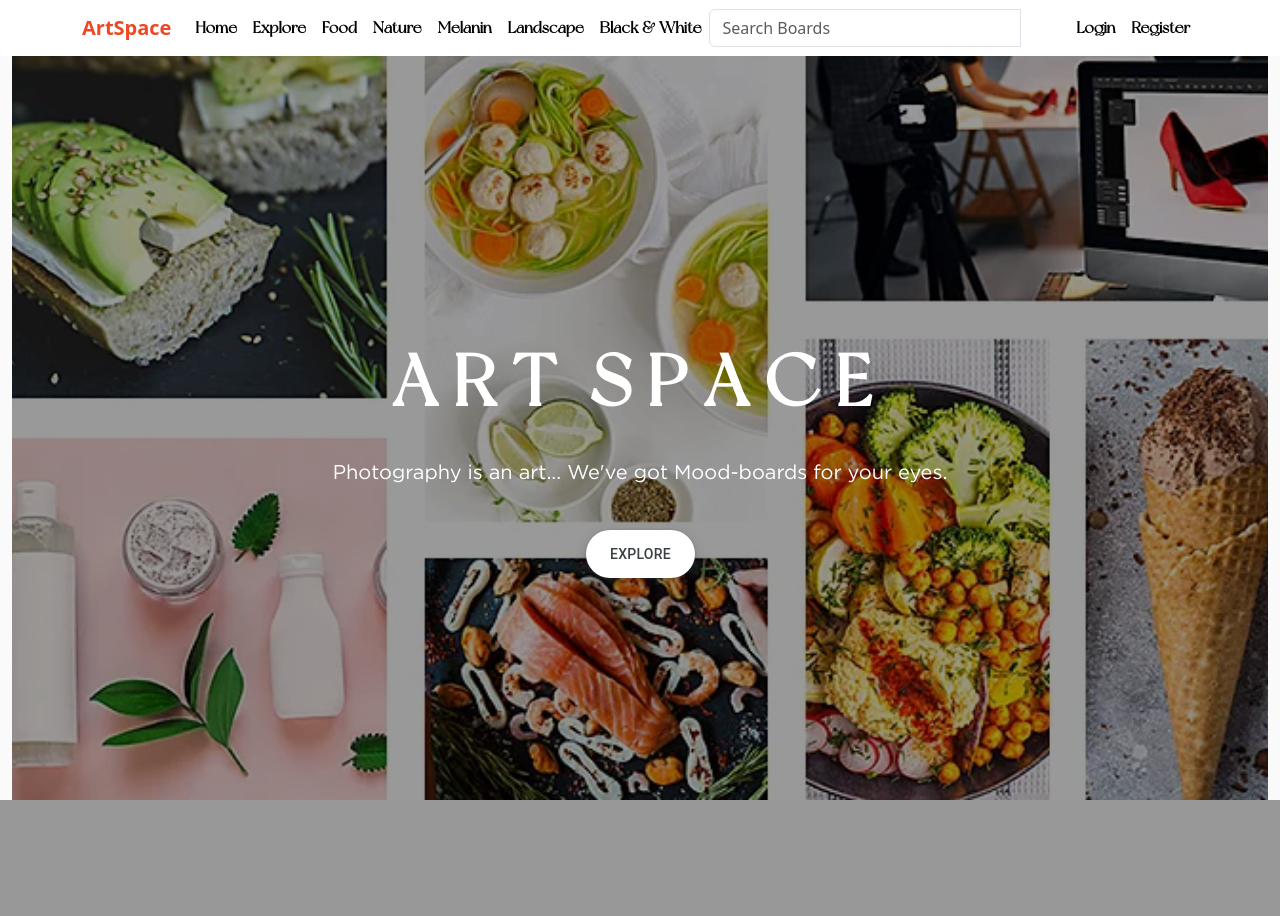
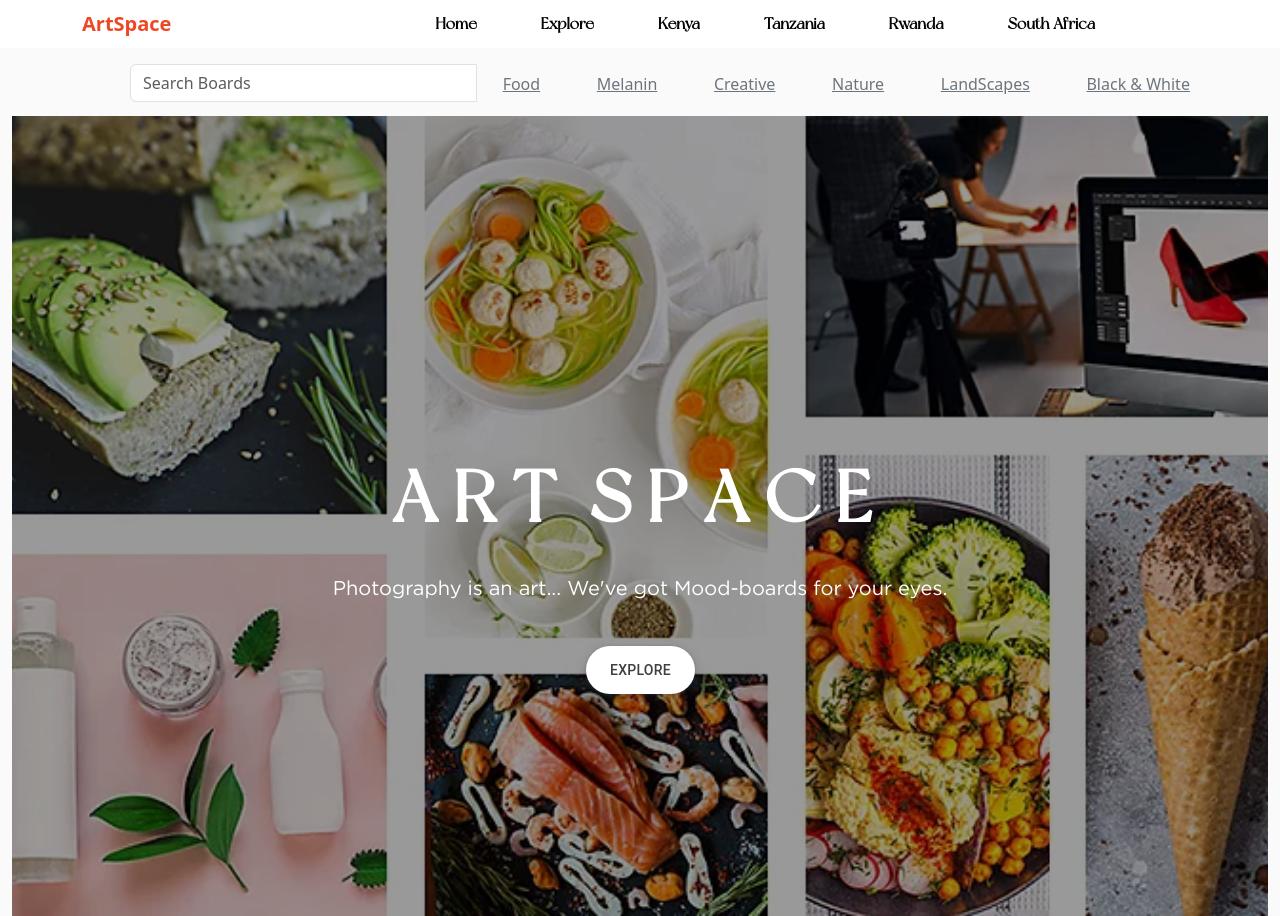
Before and after one commit to AtienoObwanda/artSpace, a Django app: page / in a window 1280 px wide. Before the commit the page ends 800 px from the top, so only its background shows below. Run offline with Django 4.2, Linux system fonts and the light colour scheme; parts of the project's set-up code (start-up, migrations or seed data) failed here and were passed over; some libraries are stand-ins or nearby versions.

Commit message:
Updating navbar to display categories and locations

```diff
--- a/space/templates/art/layout.html
+++ b/space/templates/art/layout.html
@@ -22,31 +22,58 @@
     {% endblock %}
 </head>
 <body>
-  <header class="site-header" >
+    <div class="container">
+        <header class="blog-header lh-1 py-3 site-header">
+          <div class="row flex-nowrap justify-content-between align-items-center">
             <nav class="navbar navbar-expand-md navbar-dark bg-steel fixed-top">
                 <div class="container">
                     <a class="navbar-brand mr-4" href="{% url 'home' %}" style="color: #ee4723; font-weight: bolder;">ArtSpace</a>
                     <button class="navbar-toggler" type="button" data-toggle="collapse" data-target="#">
                         <span class="navbar-toggler-icon"></span>
                     </button>
+                    <!--Dummy-divs space Creator-->
+                    <div class="ms-5"></div>
+                    <div class="ms-5"></div>
+                    <div class="ms-5"></div>
+                    <div class="ms-5"></div>
+                    <!--End of Dummy spacer-->
                     <div class="collapse navbar-collapse" id="navbarToggle">
                         <div class="navbar-nav mr-auto">
-                    <a class="nav-item nav-link" href="{% url 'home' %}">Home</a>
-                    <a class="nav-item nav-link" href="{% url 'explore' %}">Explore</a>
-                    <a class="nav-item nav-link" href="{% url 'explore' %}">Food </a>
-                    <a class="nav-item nav-link" href="{% url 'explore' %}">Nature</a>
-                    <a class="nav-item nav-link" href="{% url 'explore' %}">Melanin</a>
-                    <a class="nav-item nav-link" href="{% url 'explore' %}">Landscape</a>
-                    <a class="nav-item nav-link" href="{% url 'explore' %}">Black & White</a>
+                            <a class="nav-item nav-link ms-5 mr-2" href="{% url 'home' %}">Home</a>
+                            <a class="nav-item nav-link ms-5" href="{% url 'location' %}">Explore</a>
+                            <a class="nav-item nav-link ms-5 mr-2" href="{% url 'location' %}">Kenya </a>
+                            <a class="nav-item nav-link ms-5 mr-2" href="{% url 'location' %}">Tanzania</a>
+                            <a class="nav-item nav-link ms-5 mr-2" href="{% url 'location' %}">Rwanda</a>
+                            <a class="nav-item nav-link ms-5 mr-2" href="{% url 'location' %}">South Africa</a>
+                        </div>
+                        <!-- Navbar right-->
+
+                        <!-- <div class="navbar-nav ms-auto"> -->
+
+                            <!-- {% if current_user.is_authenticated %} -->
+                                <!-- <a class="nav-item nav-link align-right" href="#">New Post</a> -->
+                                <!-- <a class="nav-item nav-link align-right" href="#">Account</a> -->
+                                <!-- <a class="nav-item nav-link align-right" href="#">Logout</a> -->
+                            <!-- {% else%} -->
+                                <!-- <a class="nav-item nav-link align-right" href="#">Login</a>
+                                <a class="nav-item nav-link align-right" href="#">Register</a> -->
+                            <!-- {% endif %}
+                             </div> -->
+                    </div>
+                </div>
+            </nav>
 
           </div>
-                <!-- Navbar right-->
-                <!-- search form end -->
-                <div class="col-sm-4 col-md-4 navbar-right">
+        </header>
+
+        <div class="nav-scroller py-1 mb-2 mt-3 pt-3">
+          <nav class="nav d-flex justify-content-between">
+             <!-- search form start -->
+             <div class="col-sm-4 col-md-4 navbar-right ms-0">
 
                 <form class="navbar-form" role="search" action="{% url 'explore' %}">
 
-                    <div class="input-group">
+                  <div class="input-group ms-5 mr-2">
                     <input type="text" class="form-control" placeholder="Search Boards" name="article">
                     <div class="input-group-btn">
                       <button class="btn btn-default" type="submit"><i class="glyphicon glyphicon-search"></i></button>
@@ -56,21 +83,18 @@
                 </form>
               </div>
               <!-- search form end -->
-                <div class="navbar-nav ms-auto">
+            <a class="p-2 link-secondary" href="{% url 'category' %}">Food</a>
+            <a class="p-2 link-secondary" href="{% url 'category' %}">Melanin</a>
+            <a class="p-2 link-secondary" href="{% url 'category' %}">Creative</a>
+            <a class="p-2 link-secondary" href="{% url 'category' %}">Nature</a>
+            <a class="p-2 link-secondary" href="{% url 'category' %}">LandScapes</a>
+            <a class="p-2 link-secondary" href="{% url 'category' %}">Black & White</a>
+            <!-- <a class="p-2 link-secondary" href="{% url 'category' %}">Politics</a> -->
 
-                    <!-- {% if current_user.is_authenticated %} -->
-                        <!-- <a class="nav-item nav-link align-right" href="#">New Post</a> -->
-                        <!-- <a class="nav-item nav-link align-right" href="#">Account</a> -->
-                        <!-- <a class="nav-item nav-link align-right" href="#">Logout</a> -->
-                    <!-- {% else%} -->
-                        <a class="nav-item nav-link align-right" href="#">Login</a>
-                        <a class="nav-item nav-link align-right" href="#">Register</a>
-                    <!-- {% endif %} -->
+          </nav>
         </div>
       </div>
-        </div>
-    </nav>
-</header>
+
 
     <div class="container-fluid">
         {% block content %}{% endblock %}
```
Lines whose indentation alone changed are shown as unchanged.
